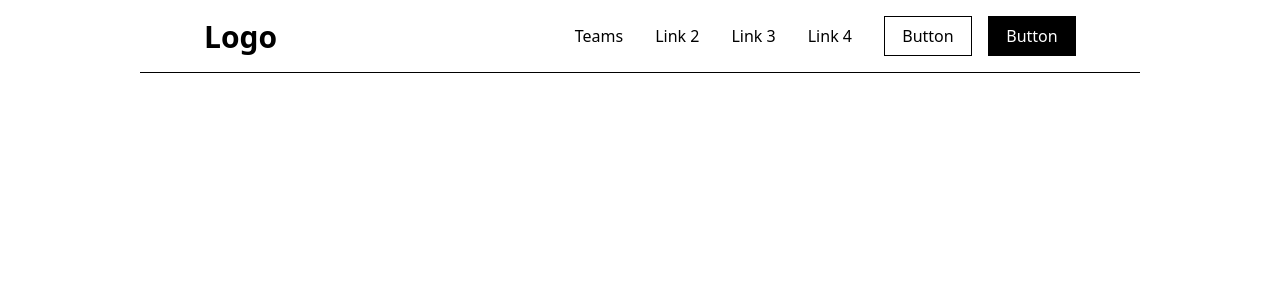
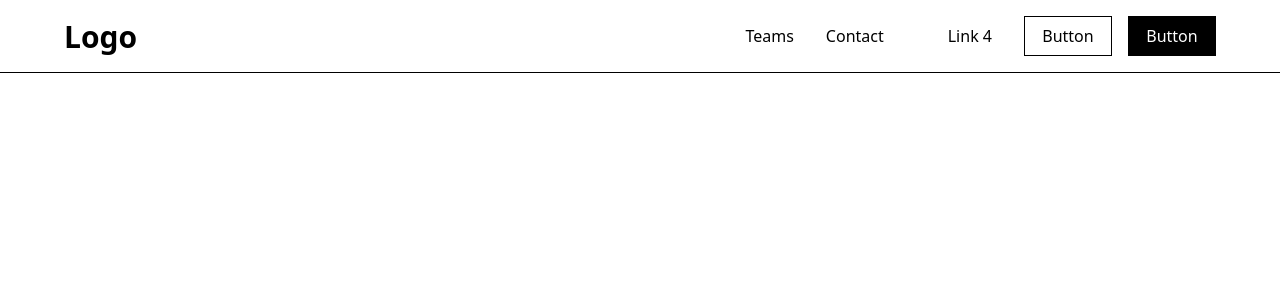
Before and after one commit to xsalles/React-Course, a React (Create React App) app: page /navbar in a window 1280 px wide. Shown: the top 300 px of the page. Built offline with nearby package versions, Linux system fonts and the light colour scheme.

Commit message:
feat: added component COntact to navbar

```diff
--- a/src/App.css
+++ b/src/App.css
@@ -2,7 +2,7 @@
 @tailwind components;
 @tailwind utilities;
 
-* {
+*{
     box-sizing: border-box;
     text-decoration: none;
     padding: 0;
--- a/src/App.jsx
+++ b/src/App.jsx
@@ -6,6 +6,7 @@ import { Routes, Route} from "react-router-dom";
 import React from "react";
 import TeamComposition from "../src/components/Team";
 import Home from "./styles/tailwindcss/components/Home";
+import Contact from "./styles/css.modules/components/Contact";
 
 
 function App() {
@@ -15,7 +16,7 @@ function App() {
         <Route path="/" Component={Home} />
         <Route path="/navbar" Component={Navbar} />
         <Route path="/teams" Component={TeamComposition} />
-        <Route />
+        <Route path="/contact" Component={Contact}/>
       </Routes >
     </body>
   );
--- a/src/hooks/components/Navbar/index.jsx
+++ b/src/hooks/components/Navbar/index.jsx
@@ -37,8 +37,12 @@ export default function Navbar (props) {
                 <S.Link>
                   <Link to="/teams">Teams</Link>
                 </S.Link>
-                <S.Link>Link 2</S.Link>
-                <S.Link>Link 3</S.Link>
+                <S.Link>
+                  <Link to="/contact">Contact</Link>
+                </S.Link>
+                <S.Link>
+                  <Link ></Link>
+                </S.Link>
                 <S.Link onClick={handleMenu}>Link 4</S.Link>
                 {
                     open && <DropdownMenu pages={listPages} />
--- a/src/hooks/components/Navbar/styles.js
+++ b/src/hooks/components/Navbar/styles.js
@@ -2,7 +2,7 @@ import styled from "styled-components";
 
 export const Container = styled.div`
     display: flex;
-    width: 1000px;
+    width: 100vw;
     height: 73px;
     border-bottom: 1px solid black;
     align-items: center;
@@ -19,6 +19,7 @@ export const Logo = styled.h1`
 export const Nav = styled.nav`
     display: flex;
     gap: 32px;
+
 `
 
 export const Link = styled.button`
--- a/src/pages/PageThree/index.jsx
+++ b/src/pages/PageThree/index.jsx
@@ -0,0 +1,5 @@
+export default function PageThree () {
+    return(
+        <h1 className="mt-5 text-black text-9x1">Page Three</h1>
+    )
+}
--- a/src/pages/PageTwo/index.jsx
+++ b/src/pages/PageTwo/index.jsx
@@ -0,0 +1,5 @@
+export default function PageTwo () {
+    return(
+        <h1 className="mt-5 text-black text-9x1">Page Two</h1>
+    )
+}
```
